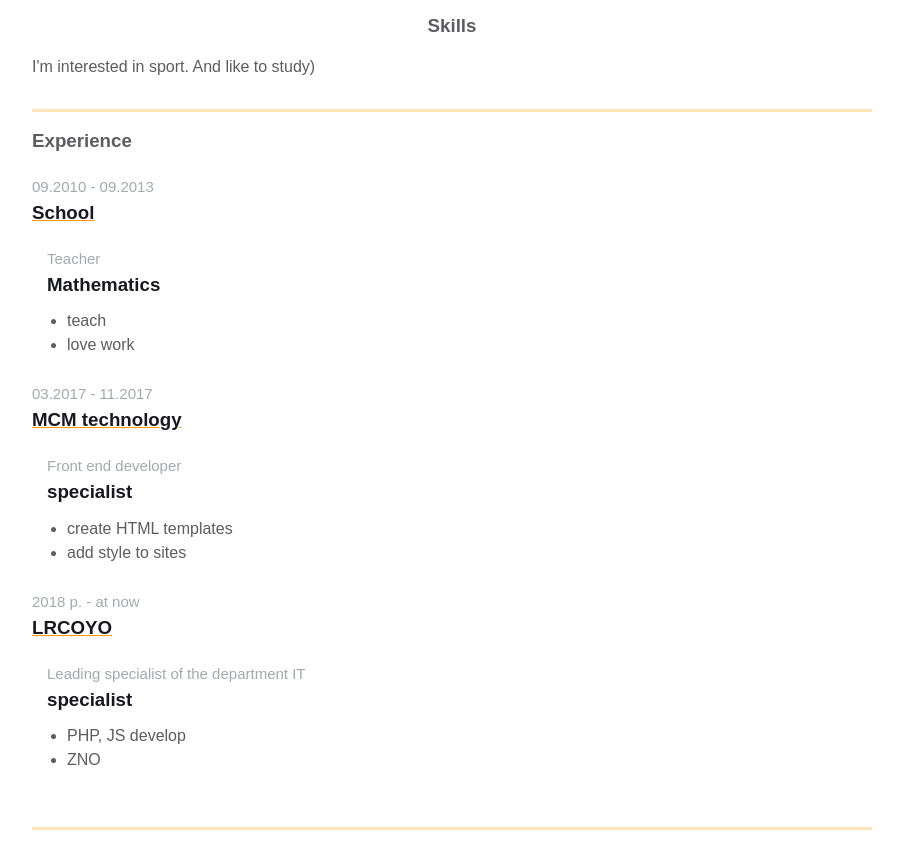
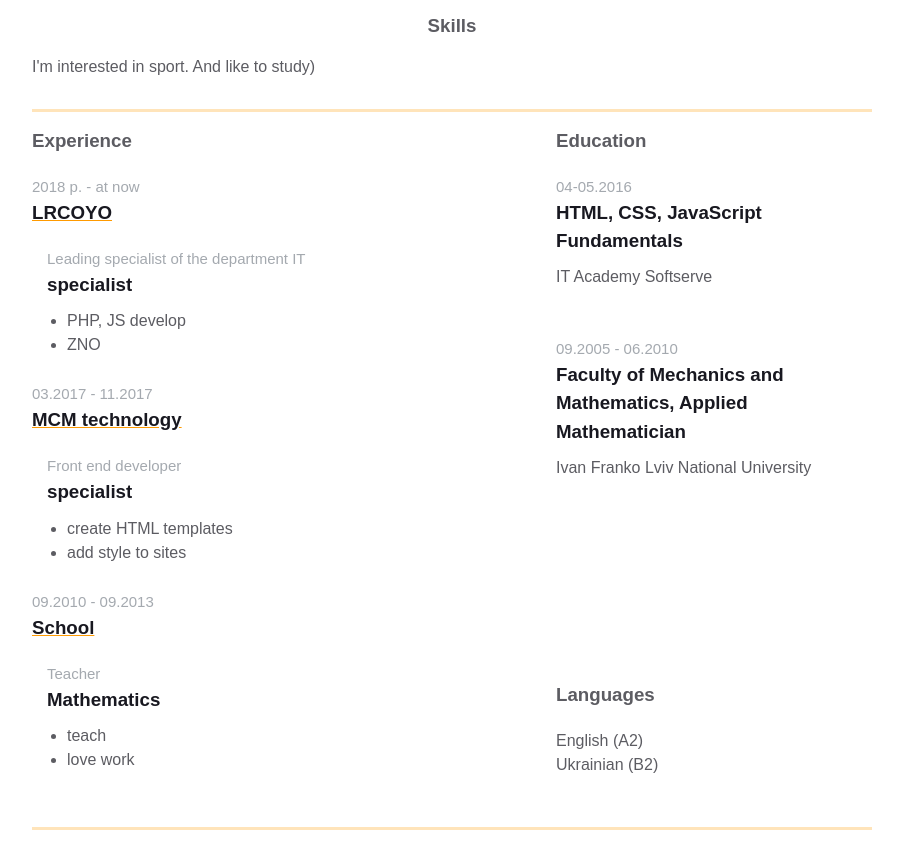
Before and after one commit to IvanPopovych/homepage, a website: page index.html in a window 1280 px wide. Shown: the part 503-1348 px from the top of the page, without its empty margins (188-1091 px from the left). Drawn offline with Linux system fonts and the light colour scheme.

Commit message:
add additional info

```diff
--- a/index.html
+++ b/index.html
@@ -107,16 +107,16 @@
                 <h3 class="experiences__header">Experience</h3>
                 <div class="experiences__company">
                     <div class="experiences__company-header">
-                    <span class="experiences__company-header-durability">09.2010 - 09.2013</span>
-                    <h3 class="experiences__company-header-name">School</h3>
+                      <span class="experiences__company-header-durability">2018 р. - at now </span>
+                      <h3 class="experiences__company-header-name">LRCOYO</h3>
                     </div>
 
                     <div class="experiences__company-project">
-                    <span class="experiences__company-project-role">Teacher</span>
-                    <h3 class="experiences__company-project-name">Mathematics</h3>
+                      <span class="experiences__company-project-role">Leading specialist of the department IT </span>
+                      <h3 class="experiences__company-project-name">specialist</h3>
                       <ul class="experiences__company-project-responsibilities">
-                      <li>teach</li>
-                      <li>love work</li>
+                        <li>PHP, JS develop</li>
+                        <li>ZNO </li>
                       </ul>
                     </div>
                   </div>
@@ -136,24 +136,53 @@
                       </ul>
                     </div>
                   </div>
+
                   <div class="experiences__company">
                     <div class="experiences__company-header">
-                      <span class="experiences__company-header-durability">2018 р. - at now </span>
-                      <h3 class="experiences__company-header-name">LRCOYO</h3>
+                      <span class="experiences__company-header-durability">09.2010 - 09.2013</span>
+                      <h3 class="experiences__company-header-name">School</h3>
                     </div>
 
                     <div class="experiences__company-project">
-                      <span class="experiences__company-project-role">Leading specialist of the department IT </span>
-                      <h3 class="experiences__company-project-name">specialist</h3>
+                      <span class="experiences__company-project-role">Teacher</span>
+                      <h3 class="experiences__company-project-name">Mathematics</h3>
                       <ul class="experiences__company-project-responsibilities">
-                        <li>PHP, JS develop</li>
-                        <li>ZNO </li>
+                        <li>teach</li>
+                        <li>love work</li>
                       </ul>
                     </div>
                   </div>
             </div>
 
-            <div class="additional-info fv"></div>
+            <div class="additional-info fv">
+                <div class="additional-info__education">
+                  <h3 class="additional-info__education-header">Education</h3>
+
+                  <div class="additional-info__education-university">
+                    <span class="additional-info__education-university-durability">04-05.2016</span>
+                    <h3 class="additional-info__education-university-speciality">HTML, CSS, JavaScript Fundamentals </h3>
+                    <p class="additional-info__education-university-name">IT Academy Softserve  </p>
+                  </div>
+                <br><br>
+                  <div class="additional-info__education-university">
+                    <span class="additional-info__education-university-durability">09.2005 - 06.2010</span>
+                    <h3 class="additional-info__education-university-speciality">Faculty of Mechanics and Mathematics, Applied Mathematician</h3>
+                    <p class="additional-info__education-university-name">Ivan Franko Lviv National University</p>
+                  </div>
+                </div>
+
+
+
+                <div class="additional-info__languages">
+                  <h3 class="additional-info__languages-header">Languages</h3>
+                  <p class="additional-info__languages-item">
+                    English (A2)
+                  </p>
+                  <p class="additional-info__languages-item">
+                    Ukrainian (B2)
+                  </p>
+                </div>
+              </div>
           </div>
         </div>
       </div>
```
Lines whose indentation alone changed are shown as unchanged.
